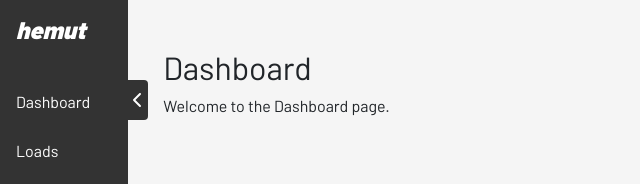
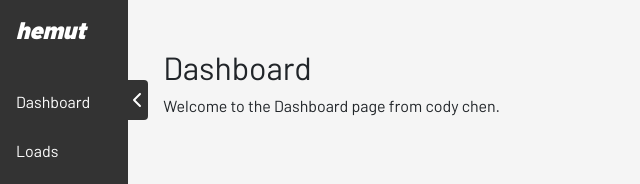
Before and after one commit to Hemut2025/fms-frontend, a React (Create React App) app in the folder frontend/: page / in a window 1280 px wide. Shown: the top 184 px of the page, without its empty margins (0-640 px from the left). Built offline with nearby package versions, Linux system fonts and the light colour scheme.

Commit message:
Cody's first commit

```diff
--- a/frontend/src/components/Pages/Dashboard.tsx
+++ b/frontend/src/components/Pages/Dashboard.tsx
@@ -2,7 +2,7 @@ const Dashboard = () => {
   return (
     <div className="page-content">
       <h2>Dashboard</h2>
-      <p>Welcome to the Dashboard page.</p>
+      <p>Welcome to the Dashboard page from cody chen.</p>
     </div>
   );
 };
```
